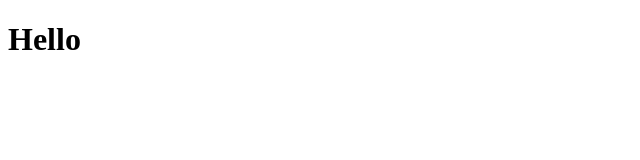
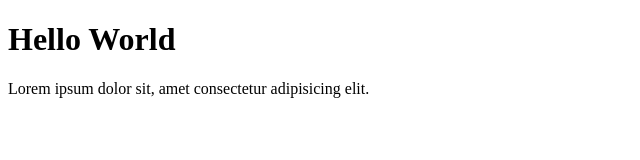
Before and after one commit to famas2/test, a plain HTML site: page index.html in a window 1280 px wide. Shown: the whole page, without its empty margins (0-640 px from the left). Drawn offline with Linux system fonts and the light colour scheme.

Commit message:
add paragraph

```diff
--- a/index.html
+++ b/index.html
@@ -9,7 +9,8 @@
 </head>
 
 <body>
-    <h1>Hello</h1>
+    <h1>Hello World</h1>
+    <p>Lorem ipsum dolor sit, amet consectetur adipisicing elit.</p>
 </body>
 
 </html>
```
